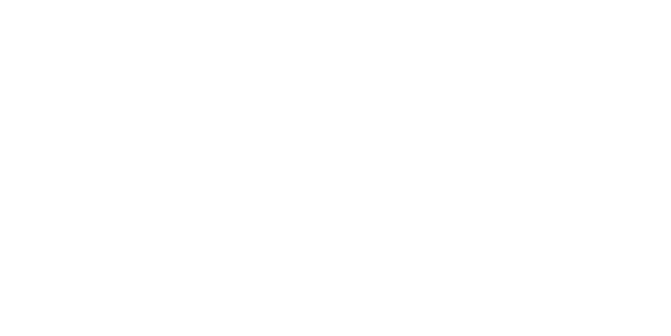
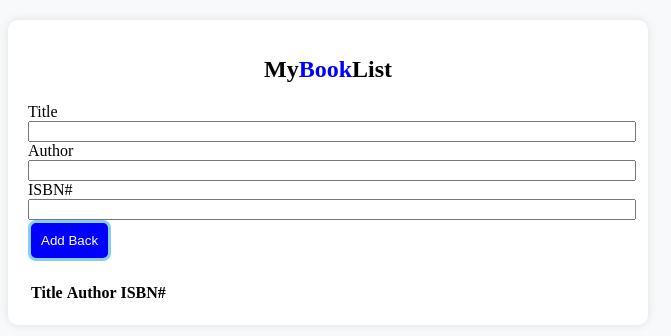
Before and after one commit to acciojob/book-list-raksha-rajpoot, a website: page main.html in a window 1280 px wide. Shown: the whole page, without its empty margins (0-671 px from the left). Drawn offline with Linux system fonts and the light colour scheme.

Commit message:
created a submission

```diff
--- a/main.html
+++ b/main.html
@@ -8,6 +8,31 @@
 
 <body>
 	<!-- the entire body must be written by student -->
+	<div class="container mt-4">
+        <h1 class="text-center">My<span>Book</span>List</h1>
+
+        <div class="form-group">
+			<label>Title</label>
+           <input type="text" id="title" class="form-control my-2"><br>
+           <label>Author</label>
+			<input type="text" id="author" class="form-control my-2"><br>
+            <label>ISBN#</label>
+			<input type="text" id="isbn" class="form-control my-2"><br>
+            <button id="submit" class="btn btn-primary">Add Back</button>
+        </div>
+
+        <table class="table table-striped mt-4">
+            <thead>
+                <tr>
+                    <th>Title</th>
+                    <th>Author</th>
+                    <th>ISBN#</th>
+                </tr>
+            </thead>
+            <tbody id="book-list">
+            </tbody>
+        </table>
+    </div>
     <script type="text/javascript" src="./script.js">
 </script>
 
--- a/script.js
+++ b/script.js
@@ -1 +1,32 @@
 //your JS code here. If required.
+   document.getElementById('Add Back').addEventListener('click', function() {
+            const title = document.getElementById('title').value;
+            const author = document.getElementById('author').value;
+            const isbn = document.getElementById('isbn').value;
+
+            if (title === '' || author === '' || isbn === '') {
+                alert('Please fill in all fields');
+                return;
+            }
+
+            const list = document.getElementById('book-list');
+            const row = document.createElement('tr');
+            row.innerHTML = `
+                <td>${title}</td>
+                <td>${author}</td>
+                <td>${isbn}</td>
+                <td><button class="btn btn-danger delete">Clear</button></td>
+            `;
+
+            list.appendChild(row);
+
+            document.getElementById('title').value = '';
+            document.getElementById('author').value = '';
+            document.getElementById('isbn').value = '';
+        });
+
+        document.getElementById('book-list').addEventListener('click', function(e) {
+            if (e.target.classList.contains('delete')) {
+                e.target.parentElement.parentElement.remove();
+            }
+        });
--- a/styles.css
+++ b/styles.css
@@ -1 +1,46 @@
 /*  your css code here. If applicable */
+  body {
+            background-color: #f8f9fa;
+        }
+        .container {
+            max-width: 600px;
+            background: white;
+            padding: 20px;
+            border-radius: 10px;
+            box-shadow: 0 0 10px rgba(0, 0, 0, 0.1);
+            margin-top: 20px;
+        }
+        h1 {
+            font-size: 24px;
+            text-align: center;
+            margin-bottom: 20px;
+        }
+        .form-group {
+            margin-bottom: 20px;
+        }
+        .table th, .table td {
+            text-align: center;
+        }
+        .btn-danger {
+            font-size: 14px;
+            padding: 5px 10px;
+        }
+    #title{
+		width:100%;
+	}
+    #author{
+		width:100%;
+	}
+    #isbn{
+		width:100%;
+	}
+#submit{
+	color:white;
+	background-color:blue;
+padding:10px;
+	border:3px solid skyblue;
+	border-radius:8px;
+}
+span{
+	color:blue;
+}
```
